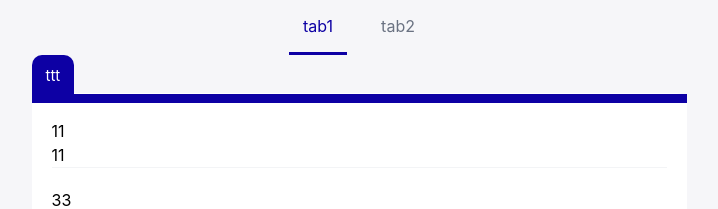
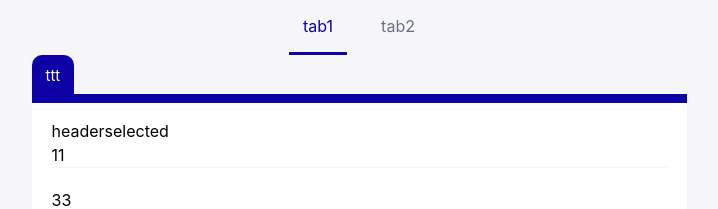
Before and after one commit to leehyerrr/zo-multiform-survey, a React (Vite) app: page / in a window 1280 px wide. Shown: the top 209 px of the page, without its empty margins (281-999 px from the left). Built offline with nearby package versions, Linux system fonts and the light colour scheme.

Commit message:
dropdown 완성

```diff
--- a/src/App.tsx
+++ b/src/App.tsx
@@ -1,4 +1,5 @@
 import './App.css'
+import Dropdown from './components/common/Dropdown'
 import MainLayout from './components/common/MainLayout'
 import Panel, { PanelBody, PanelCap, PanelFooter, PanelHeader } from './components/common/Panel'
 import Tabs, { Tab, TabList, TabPanel, TabPanels } from './components/common/Tabs'
@@ -15,7 +16,17 @@ function App() {
           <TabPanel index={0}>
             <PanelCap>ttt</PanelCap>
             <Panel>
-              <PanelHeader>11</PanelHeader>
+              <PanelHeader>
+                header
+                <Dropdown<string>
+                  options={[
+                    { label: <div>일</div>, value: `1` },
+                    { label: <div>이</div>, value: `2` },
+                    { label: <div>삼</div>, value: `3` },
+                  ]}
+                  onChange={(value) => console.log(value)}
+                ></Dropdown>
+              </PanelHeader>
               <PanelBody>11</PanelBody>
               <PanelFooter>33</PanelFooter>
             </Panel>
--- /dev/null
+++ b/src/components/common/Dropdown.tsx
@@ -0,0 +1,93 @@
+import {
+  createContext,
+  useCallback,
+  useContext,
+  useState,
+  type PropsWithChildren,
+  type ReactNode,
+} from 'react'
+
+type DropdownOption<T> = {
+  label: ReactNode
+  value: T
+}
+
+interface DropdownContextType<T = unknown> {
+  opened: boolean
+  open: () => void
+  close: () => void
+  options: DropdownOption<T>[]
+  selected: number
+  onChange: (index: number) => void
+}
+
+interface DropdownProps<T> {
+  placeholder?: string
+  options: DropdownOption<T>[]
+  onChange?: (value: T) => void
+}
+
+const DropdownContext = createContext<DropdownContextType | null>(null)
+
+function Dropdown<T>({ placeholder, options, onChange }: PropsWithChildren<DropdownProps<T>>) {
+  const [opened, setOpened] = useState(false)
+  const [selected, setSelected] = useState(-1)
+
+  const open = useCallback(() => setOpened(true), [])
+  const close = useCallback(() => setOpened(false), [])
+
+  const handleChange = useCallback(
+    (index: number) => {
+      setSelected(index)
+      onChange?.(options[index].value)
+      close()
+    },
+    [close, onChange, options],
+  )
+
+  return (
+    <DropdownContext.Provider
+      value={{
+        opened,
+        open,
+        close,
+        options,
+        selected,
+        onChange: handleChange,
+      }}
+    >
+      <div className="text-left inline-block relative">
+        <DropdownButton placeholder={placeholder} />
+        <DropdwonMenu />
+      </div>
+    </DropdownContext.Provider>
+  )
+}
+
+function DropdownButton({ placeholder = 'selected' }: { placeholder?: string }) {
+  const { open, options, selected } = useContext(DropdownContext)!
+  return (
+    <button onClick={open}>{selected >= 0 ? options[selected].label : (placeholder ?? '')}</button>
+  )
+}
+
+function DropdwonMenu() {
+  const { opened, options, onChange } = useContext(DropdownContext)
+  return opened ? (
+    <div>
+      {options.map((option, index) => (
+        <DropdownMenuItem
+          key={`${option.value}`}
+          label={option.label}
+          onSelect={() => onChange(index)}
+        />
+      ))}
+    </div>
+  ) : null
+}
+
+function DropdownMenuItem({ label, onSelect }: { label: ReactNode; onSelect: () => void }) {
+  return <button onClick={onSelect}>{label}</button>
+}
+
+export default Dropdown
```
